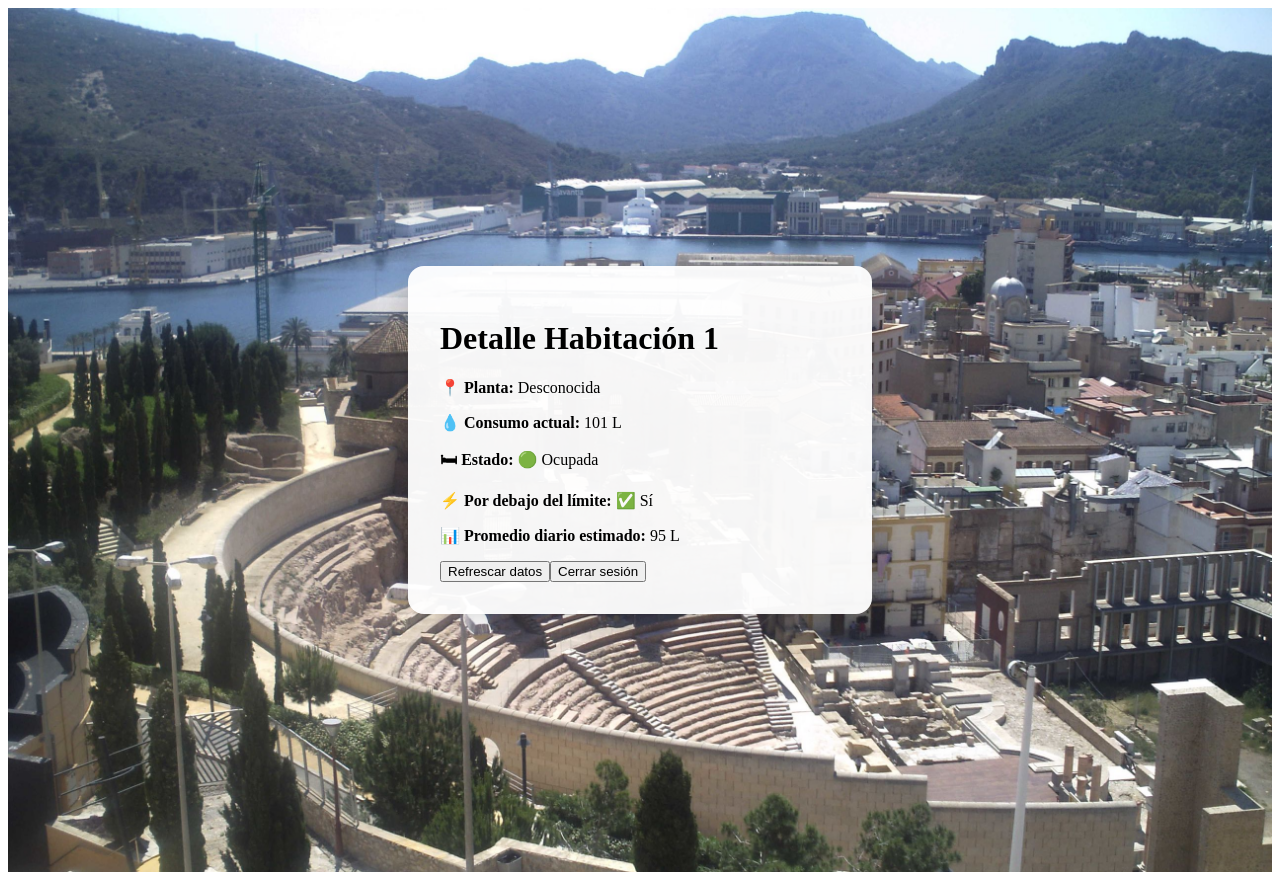
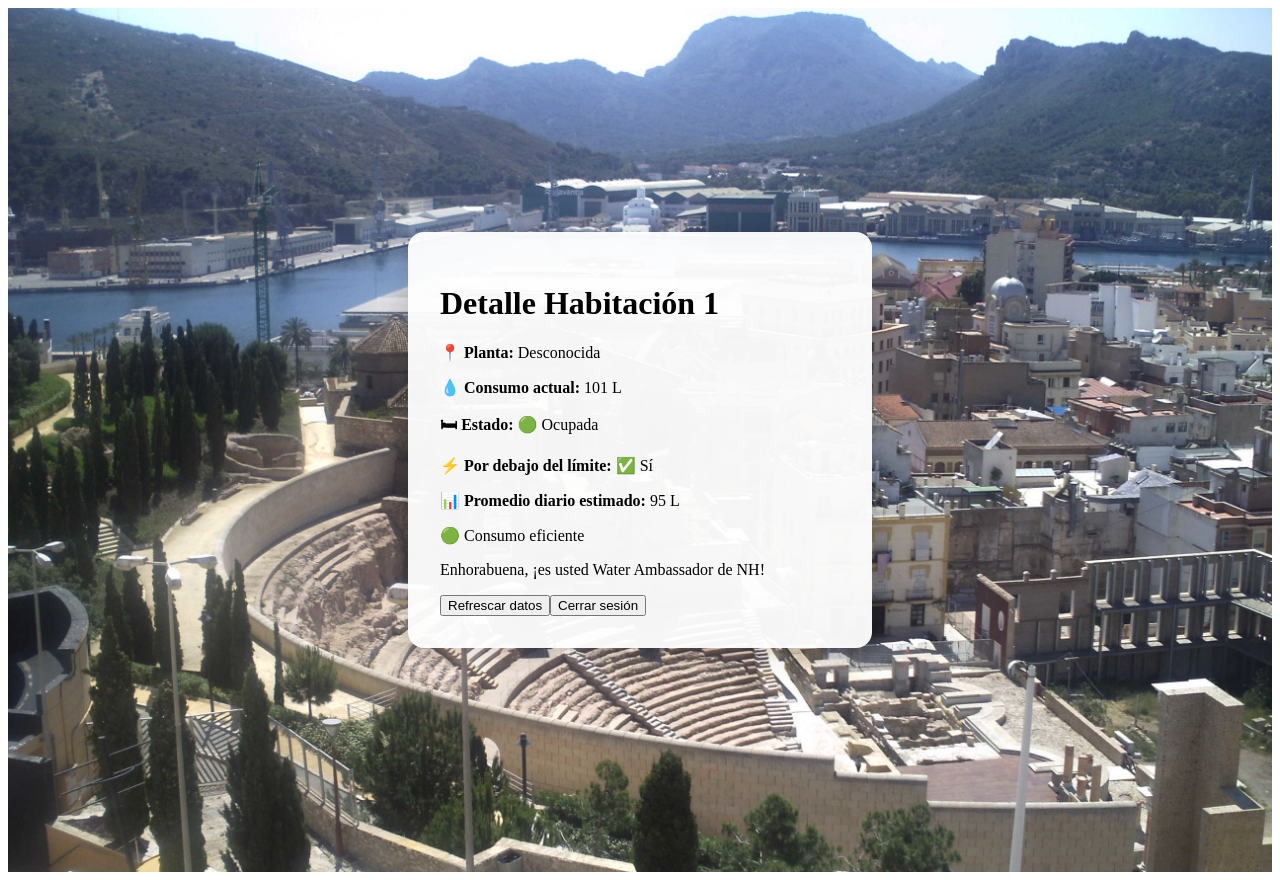
Before and after one commit to Jmamoles/hotel-dashboard, a React (Create React App) app: page /dashboard1/1 in a window 1280 px wide. Built offline with nearby package versions, Linux system fonts and the light colour scheme.

Commit message:
agrego mejoras al dashboard de habitación

```diff
--- a/src/Dashboard1.js
+++ b/src/Dashboard1.js
@@ -7,8 +7,9 @@ const Dashboard1 = () => {
   const navigate = useNavigate();
   const [datosHabitacion, setDatosHabitacion] = useState(null);
 
+  // Función para generar datos simulados de la habitación
   const generarDatosHabitacion = (habitacionId) => {
-    const consumo = Math.floor(Math.random() * 200) + 50;
+    const consumo = Math.floor(Math.random() * 200) + 50; // consumo entre 50 y 250
     const ocupada = Math.random() < 0.7;
     const averia = !ocupada && Math.random() < 0.2;
     const porDebajoDelLimite = consumo < 150;
@@ -31,21 +32,40 @@ const Dashboard1 = () => {
     };
   };
 
+  // Obtener los datos simulados
   const obtenerDatos = () => {
     const data = generarDatosHabitacion(habitacionId);
     setDatosHabitacion(data);
   };
 
+  // Hook para cargar los datos cuando se carga el componente
   useEffect(() => {
     obtenerDatos();
   }, [habitacionId]);
 
+  // Función para cerrar sesión
   const handleLogout = () => {
     localStorage.removeItem("user");
     navigate("/login");
   };
 
   if (!datosHabitacion) return null;
+
+  // Función para mostrar el mensaje de Water Ambassador
+  const obtenerEstadoConsumo = () => {
+    if (datosHabitacion.consumo < 150) {
+      return (
+        <div>
+          <p>🟢 Consumo eficiente</p>
+          <p>Enhorabuena, ¡es usted Water Ambassador de NH!</p>
+        </div>
+      );
+    } else if (datosHabitacion.consumo >= 150 && datosHabitacion.consumo <= 200) {
+      return <p>🟡 Consumo moderado</p>;
+    } else {
+      return <p>🔴 Consumo alto</p>;
+    }
+  };
 
   return (
     <div
@@ -94,6 +114,9 @@ const Dashboard1 = () => {
             <strong>📊 Promedio diario estimado:</strong>{" "}
             {datosHabitacion.promedioEstimado} L
           </p>
+
+          {/* Mostrar el estado del consumo */}
+          {obtenerEstadoConsumo()}
         </div>
 
         <div className="text-center mt-6 flex flex-col gap-3">
```
